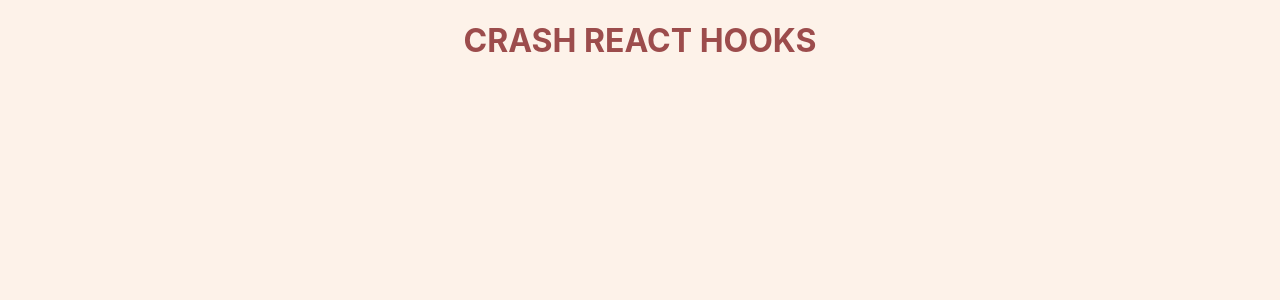
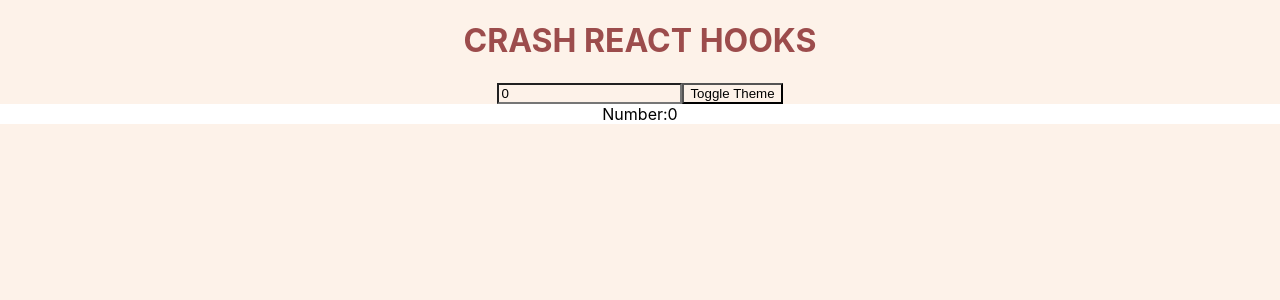
Before and after one commit to venkat-devish/crash-react-hooks, a React (Create React App) app: page / in a window 1280 px wide. Shown: the top 300 px of the page. Built offline with nearby package versions, Linux system fonts and the light colour scheme; no server answers.

Commit message:
add: useMemo hook

```diff
--- a/src/App.js
+++ b/src/App.js
@@ -1,11 +1,11 @@
 import "./App.css";
-import DataFetchingReprise from "./Hooks/useReducerHook/DataFetchingReprise";
+import ThemeToggler from "./Hooks/useMemoHook/ThemeToggler";
 
 function App() {
   return (
     <div className="App">
       <h1>CRASH REACT HOOKS</h1>
-      <DataFetchingReprise />
+      <ThemeToggler />
     </div>
   );
 }
--- /dev/null
+++ b/src/Hooks/useMemoHook/ThemeToggler.jsx
@@ -0,0 +1,40 @@
+import React, { useEffect, useMemo, useState } from "react";
+
+const ThemeToggler = () => {
+  const [number, setNumber] = useState(0);
+  const [dark, setDark] = useState(false);
+
+  const themeStyles = useMemo(() => {
+    return {
+      backgroundColor: dark ? "black" : "white",
+      color: dark ? "white" : "black",
+    };
+  }, [dark]);
+
+  useEffect(() => {
+    console.log("Effect runs");
+  }, [themeStyles]);
+
+  const delayedFunction = (num) => {
+    for (let i = 0; i <= 1000000000; i++) {}
+    return num * 2;
+  };
+
+  const doubledNumber = useMemo(() => {
+    return delayedFunction(number);
+  }, [number]);
+
+  return (
+    <div>
+      <input
+        type="number"
+        value={number}
+        onChange={(e) => setNumber(parseInt(e.target.value))}
+      />
+      <button onClick={() => setDark((prev) => !prev)}>Toggle Theme</button>
+      <div style={themeStyles}>Number:{doubledNumber}</div>
+    </div>
+  );
+};
+
+export default ThemeToggler;
```
